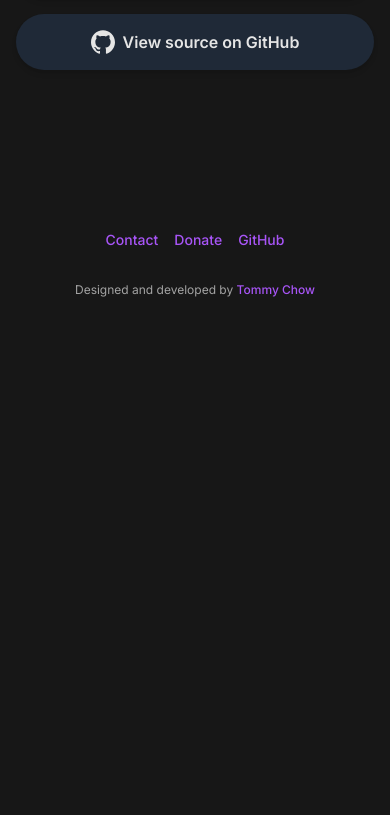
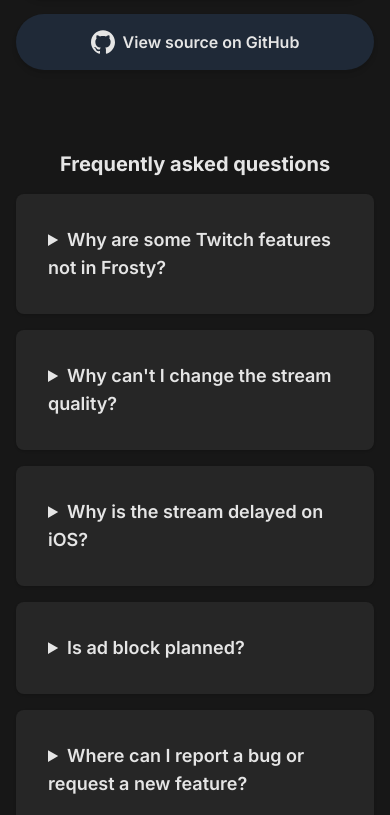
Before and after one commit to tommyxchow/frostyapp.io, a Next.js app: page / in a window 390 px wide. Shown: the part 5649-6464 px from the top of the page. Before the commit the page ends 5979 px from the top, so only its background shows below. Built offline with nearby package versions, Linux system fonts and the light colour scheme.

Commit message:
Add FAQ section

```diff
--- /dev/null
+++ b/src/components/FAQ.tsx
@@ -0,0 +1,15 @@
+export default function FAQ({ question, answer }: FAQProps) {
+  return (
+    <details className='rounded-lg bg-neutral-800 p-8 shadow' key={question}>
+      <summary className='cursor-pointer text-lg font-semibold lg:text-xl'>
+        {question}
+      </summary>
+      <p className='mt-4 text-neutral-400 lg:text-lg'>{answer}</p>
+    </details>
+  );
+}
+
+interface FAQProps {
+  question: string;
+  answer: string;
+}
--- a/src/pages/index.tsx
+++ b/src/pages/index.tsx
@@ -12,6 +12,7 @@ import {
 } from 'react-icons/md';
 import { SiAppstore, SiGithub, SiGoogleplay } from 'react-icons/si';
 import ExternalLink from '../components/ExternalLink';
+import FAQ from '../components/FAQ';
 import FeatureCard from '../components/FeatureCard';
 import Layout from '../components/Layout';
 import MadeForCard from '../components/MadeForCard';
@@ -112,6 +113,33 @@ const Home = () => {
     'Sleep timer',
   ];
 
+  const faqs = [
+    {
+      question: 'Why are some Twitch features not in Frosty?',
+      answer:
+        'Features are usually limited by what is allowed in the official Twitch API, so some features (e.g., voting on predictions and total view count for categories) are not yet available.',
+    },
+    {
+      question: "Why can't I change the stream quality?",
+      answer:
+        'There is currently no straightforward official API for getting the raw stream URLs, so streams rely on the auto setting for now.',
+    },
+    {
+      question: 'Why is the stream delayed on iOS?',
+      answer:
+        'There is a delay of around 15 seconds due to how the native iOS player works. As a workaround, Frosty has a message delay option that lets you set the delay (in seconds) before each message is rendered.',
+    },
+    {
+      question: 'Is ad block planned?',
+      answer:
+        'Ad block is not planned because it would probably violate the Twitch terms of service.',
+    },
+    {
+      question: 'Where can I report a bug or request a new feature?',
+      answer: 'You can open a new issue on the GitHub repo.',
+    },
+  ];
+
   const badgeData = [
     {
       icon: <SiAppstore className='text-2xl text-blue-500 lg:text-3xl' />,
@@ -196,9 +224,7 @@ const Home = () => {
           </p>
 
           <div className='hidden items-center gap-4 lg:flex'>
-            <p className='text-xl font-medium text-neutral-300'>
-              Available for free on
-            </p>
+            <p className='text-xl font-medium'>Available for free on</p>
             <div className='flex items-center gap-4'>
               {badgeData.map((badge) => (
                 <a
@@ -276,6 +302,14 @@ const Home = () => {
       <SectionContainer header='Get started' centerHeader>
         {badges}
       </SectionContainer>
+
+      <SectionContainer header='Frequently asked questions' centerHeader>
+        <div className='m-auto flex max-w-screen-md flex-col gap-4'>
+          {faqs.map((faq) => (
+            <FAQ key={faq.question} {...faq} />
+          ))}
+        </div>
+      </SectionContainer>
     </Layout>
   );
 };
```
